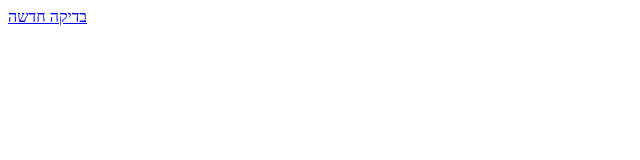
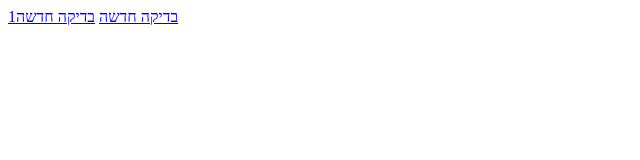
Before and after one commit to servehq/servehq.github.io, a plain HTML site: page form.html in a window 1280 px wide. Shown: the whole page, without its empty margins (0-640 px from the left). Drawn offline with Linux system fonts and the light colour scheme.

Commit message:
Try link

```diff
--- a/form.html
+++ b/form.html
@@ -22,6 +22,7 @@
 
 <body>
     <a href="http://m.me/serve.rest">בדיקה חדשה</a>
+    <a href="http://m.me/omri.haviv">בדיקה חדשה1 </a>
 </body>
 
 </html>
```
